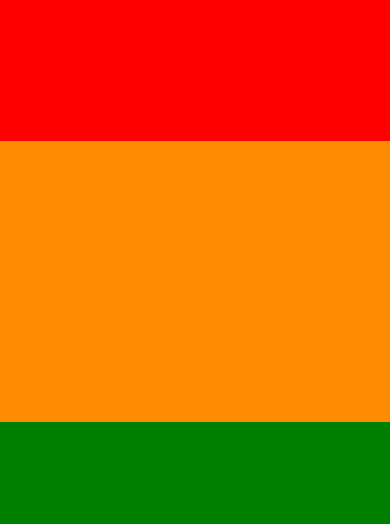
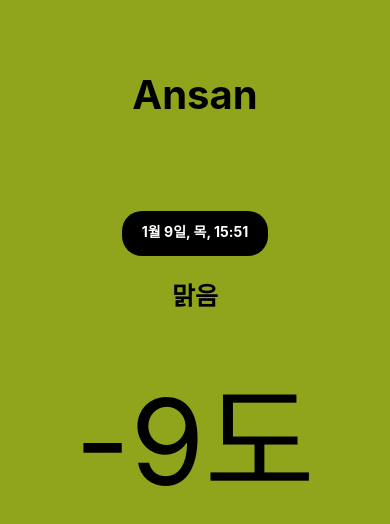
Before and after one commit to profhskim/RN_weathter_app_250109, a React Native app: screen / in a window 390 px wide. Shown: the top 524 px of the page. Built offline with nearby package versions, Linux system fonts and the light colour scheme.

Commit message:
Weather App Desing

```diff
--- a/App.js
+++ b/App.js
@@ -2,15 +2,76 @@
 import { StyleSheet, Text, View, Button } from 'react-native';
 import React, {useState} from 'react'
 
-export default function App() {
+const App = ()=>{
   return (
-    <View style={{flex:1,}}>
-      <View style={{flex:1, backgroundColor:"red"}}></View>
-      <View style={{flex:2, backgroundColor:"darkorange"}}></View>
-      <View style={{flex:3, backgroundColor:"green"}}></View>
-      <StatusBar style='auto'/>
+    <View style={styles.container}>
+      <View style={styles.cityCon}>
+        <Text style={styles.city}>Ansan</Text>
+      </View>
+      <View style={styles.weatherCon}>
+        <View style={styles.day}>
+          <Text style={styles.regDate}>1월 9일, 목, 15:51</Text>
+          <Text style={styles.desc}>맑음</Text>
+        </View>
+        <View style={styles.tempCon}>
+          <Text style={styles.temp}>-9도</Text>
+        </View>
+      </View>
+       <StatusBar style='auto'/>
     </View>
   );
 }
 
-const styles = StyleSheet.create({});
+const styles = StyleSheet.create({
+  container:{
+    flex:1,
+    backgroundColor: "#91a51c"
+  },
+  cityCon: {
+    flex:1,
+  },
+  city:{
+    flex:1,
+    marginTop:50,
+    paddingTop:20,
+    fontSize: 40,
+    textAlign:"center",
+    fontWeight:"bold",
+  },
+  weatherCon:{
+    flex:3,
+  },
+  day: {
+    flex:0.2,
+    alignItems:"center",
+    justifyContent: "center",
+
+   },
+  regDate: {
+    paddingTop:10,
+    paddingLeft:20,
+    paddingRight:20,
+    paddingBottom:15,
+    backgroundColor:"black",
+    color:"white",
+    fontWeight:"bold",
+    borderRadius:20,
+    overflow: "hidden",
+  },
+  desc: {
+    flex:1.5,
+    marginTop:20,
+    fontSize:25,
+    fontWeight:"bold",
+  },
+  tempCon: {
+    flex:0.3,
+    alignItems:"center",
+    justifyContent:"center",
+  },
+  temp:{
+    fontSize:120,
+  }
+});
+
+export default App;
```
